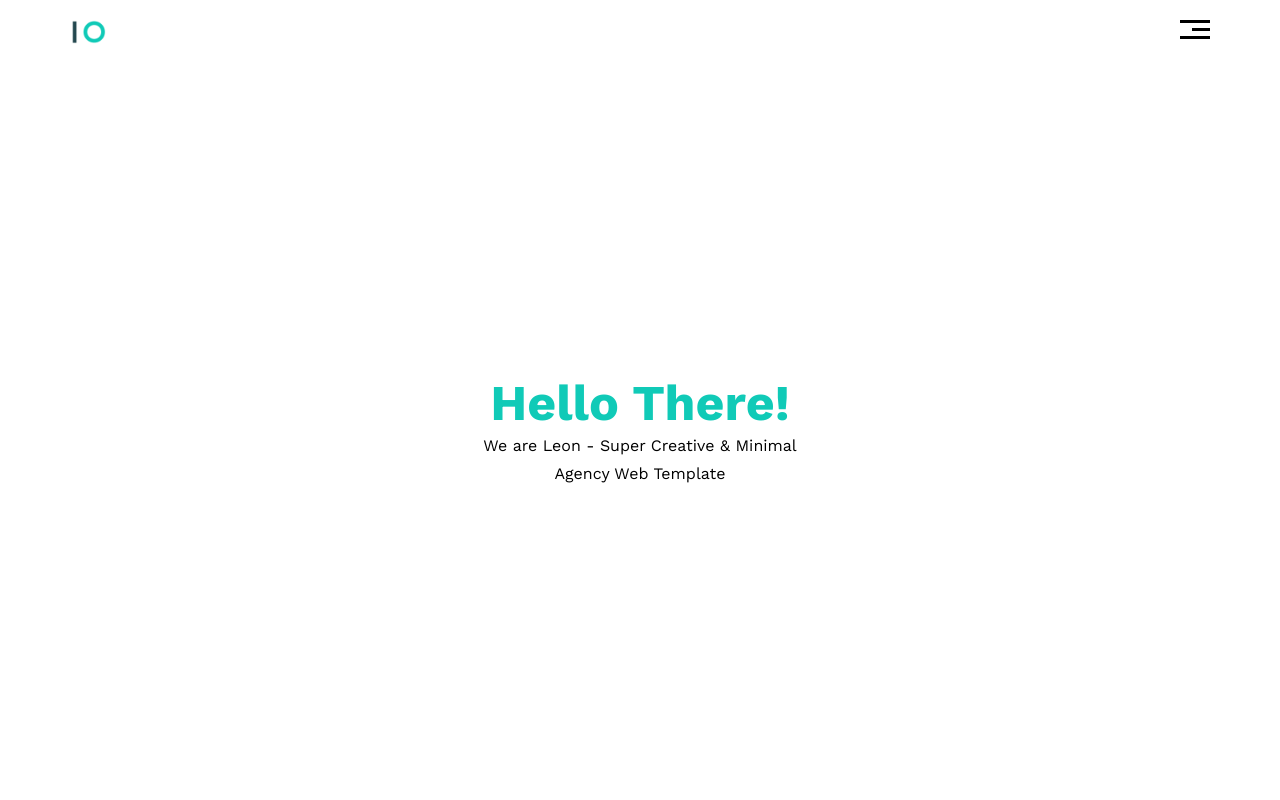
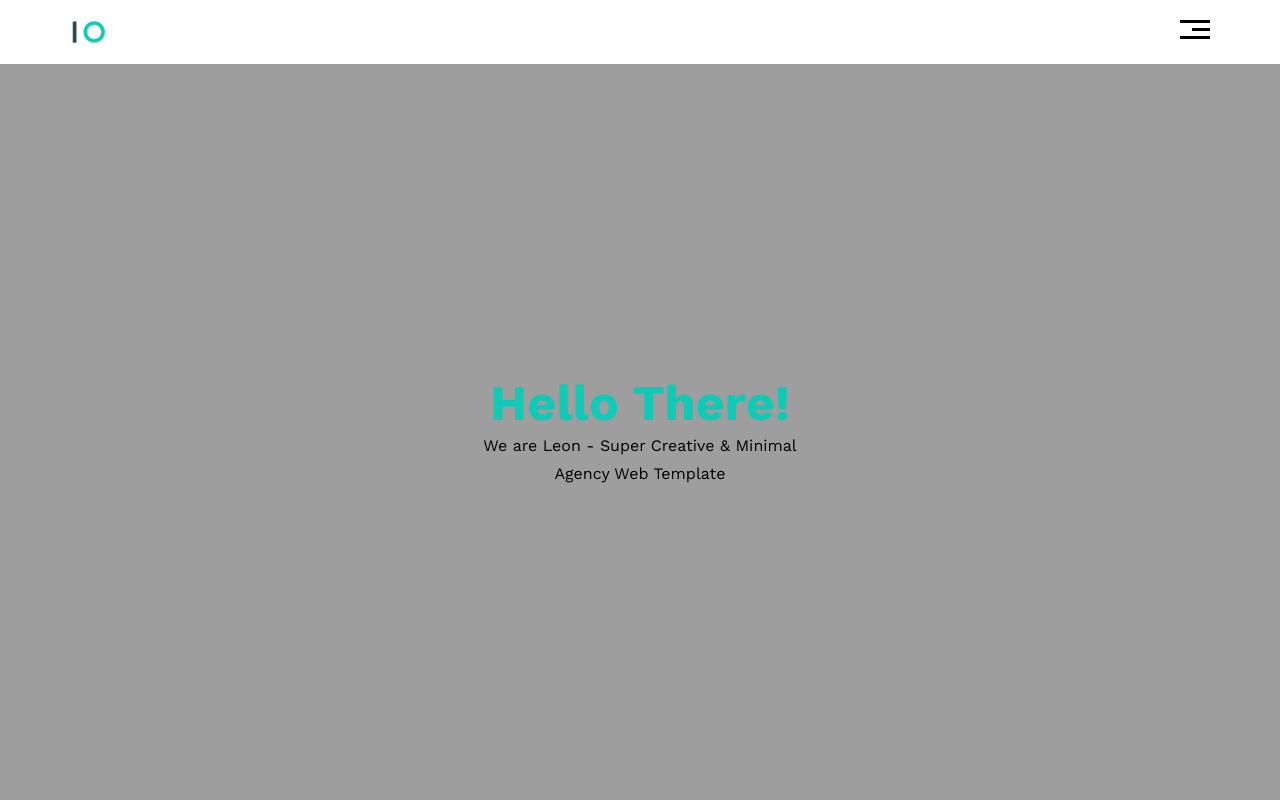
Before and after one commit to AhmedMiDo77/Leon-Template, a plain HTML site: page index.html in a window 1280 px wide. Shown: the top 800 px of the page. Drawn offline with nearby package versions, Linux system fonts and the light colour scheme; the site is published under a folder, as on GitHub Pages, so addresses that start at the root find nothing.

Commit message:
alil fix

```diff
--- a/CSS/Styles.css
+++ b/CSS/Styles.css
@@ -152,7 +152,7 @@ body {
 /* Header End */
 /* Landing Start */
 .landing {
-    background-image: url(/imgs/pexels-pixabay-355747.jpg);
+    background-image: url(../imgs/pexels-pixabay-355747.jpg);
     background-size: cover;
     /* 64px is header height */
     height: calc(100vh - 64px);
```
